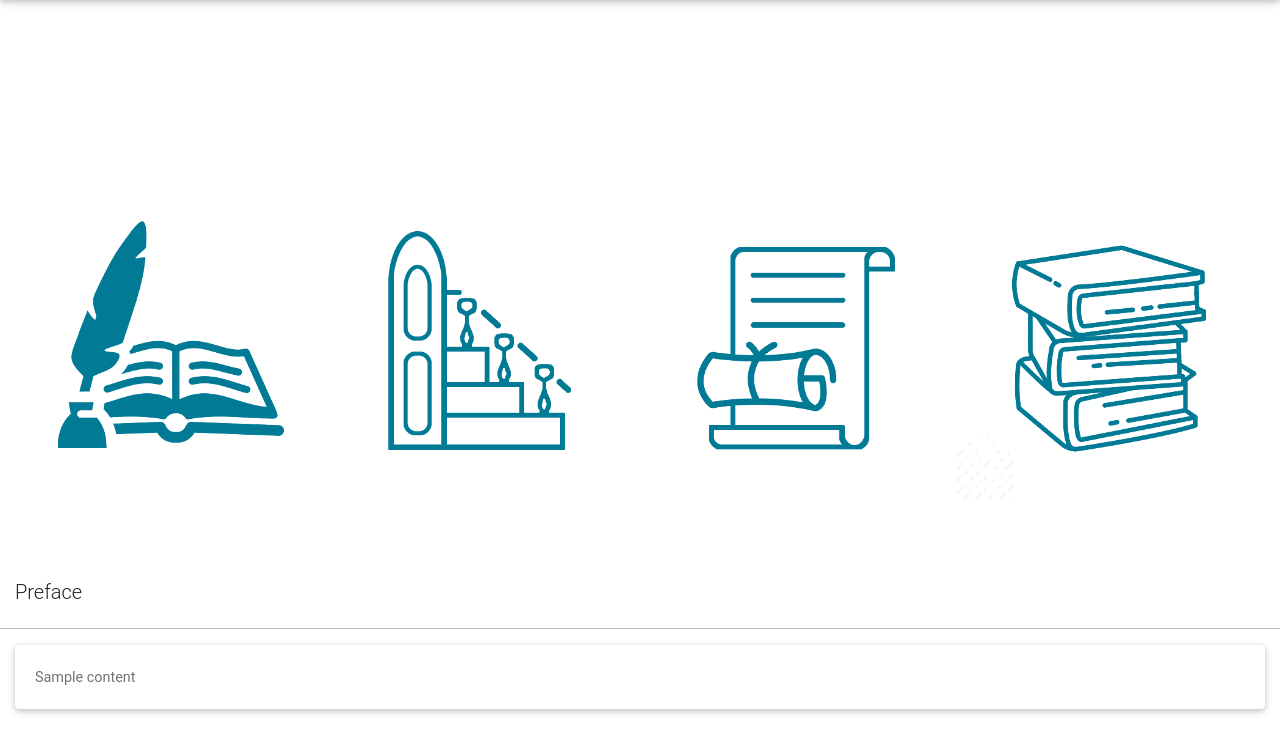
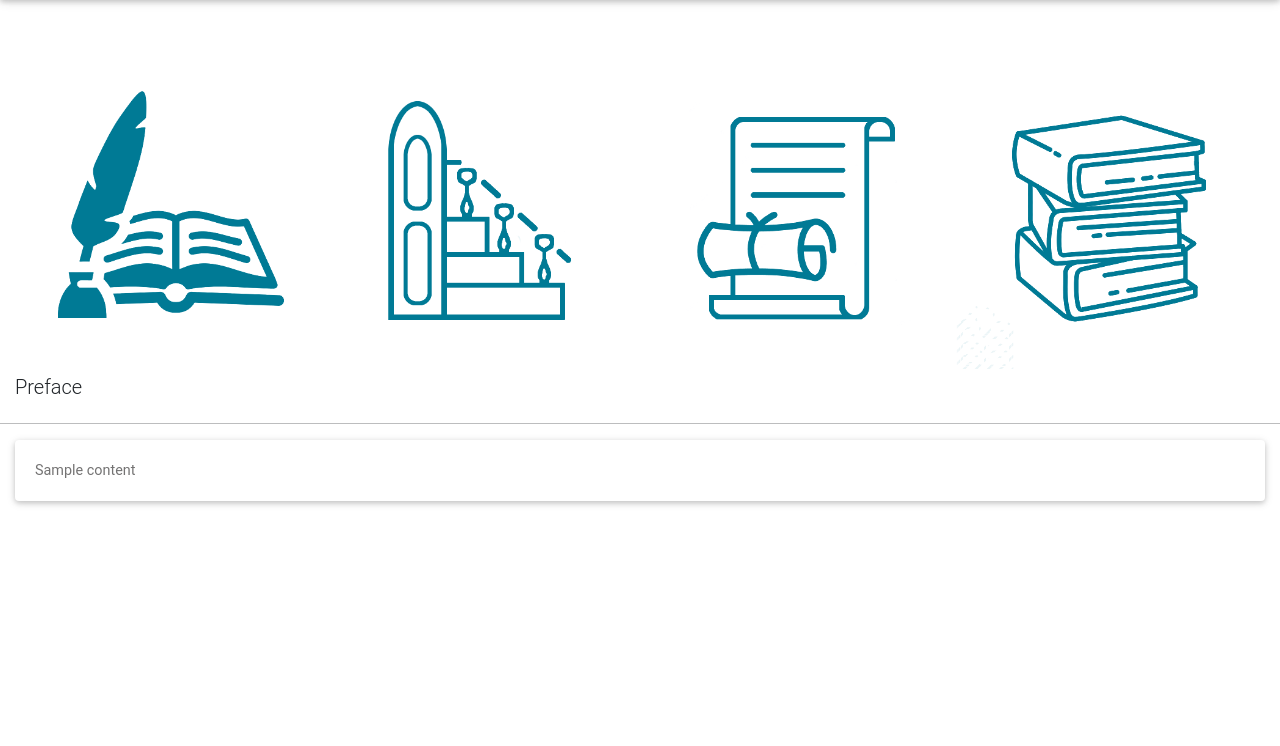
Before and after one commit to inaseri/balaghe, a Django app: page /list/1/ in a window 1280 px wide. Shown: the part 64-810 px from the top of the page. After the commit the page ends 570 px from the top, so only its background shows below. Run offline with Django 3.2, Linux system fonts and the light colour scheme; tables that the repository leaves empty hold one stand-in row (values such as "Sample post"); some libraries are stand-ins or nearby versions; some web fonts are replaced.

Commit message:
تفییر در صفحه لیست ها

```diff
--- a/BalaghePWA/templates/balaghahPWA/List.html
+++ b/BalaghePWA/templates/balaghahPWA/List.html
@@ -54,7 +54,7 @@
             <div class="col-12 col-md-12">
                 <div class="card">
                   <div class="card-body">
-                      <button value="{{ i.id }}" name="goToContent" style="display: contents" ><p class="card-text">{{ i.title_En }}</p></button>
+                      <a href="{% url 'content' i.id %}" ><p class="card-text">{{ i.title_En }}</p></a>
                   </div>
                 </div>
             </div>
@@ -64,14 +64,14 @@
   </div>
 
   <div id="mainRowCamputer">
-    <div id="gallery">
+    <div id="gallery" style="margin-top: -130px;">
        <a href="{% url 'list' 1 %}"><img class="d-block w-25" src="{% static 'balaghaPWA/img/01.png' %}" alt="1 slide"></a>
        <a href="{% url 'list' 2 %}"><img class="d-block w-25" src="{% static 'balaghaPWA/img/03.png' %}" alt="1 slide"></a>
        <a href="{% url 'list' 3 %}"><img class="d-block w-25" src="{% static 'balaghaPWA/img/04.png' %}" alt="1 slide"></a>
        <a href="{% url 'list' 4 %}"><img class="d-block w-25" src="{% static 'balaghaPWA/img/05.png' %}" alt="1 slide"></a>
        <a href="{% url 'list' 5 %}"><img class="d-block w-25" src="{% static 'balaghaPWA/img/02.png' %}" alt="1 slide"></a>
     </div>
-        <div class="row" style="margin-top: 6%;">
+        <div class="row">
             <div class="col-md-12">
                 <h5>{{ listTitle }}</h5>
             </div>
@@ -85,7 +85,7 @@
                 <div class="col-12 col-md-12">
                     <div class="card">
                       <div class="card-body">
-                          <a href="{% url 'content' i.id %}" name="goToContent" ><p class="card-text" style="display: contents">{{ i.title_En }}</p></a>
+                          <a href="{% url 'content' i.id %}" ><p class="card-text">{{ i.title_En }}</p></a>
                       </div>
                     </div>
                 </div>
```
